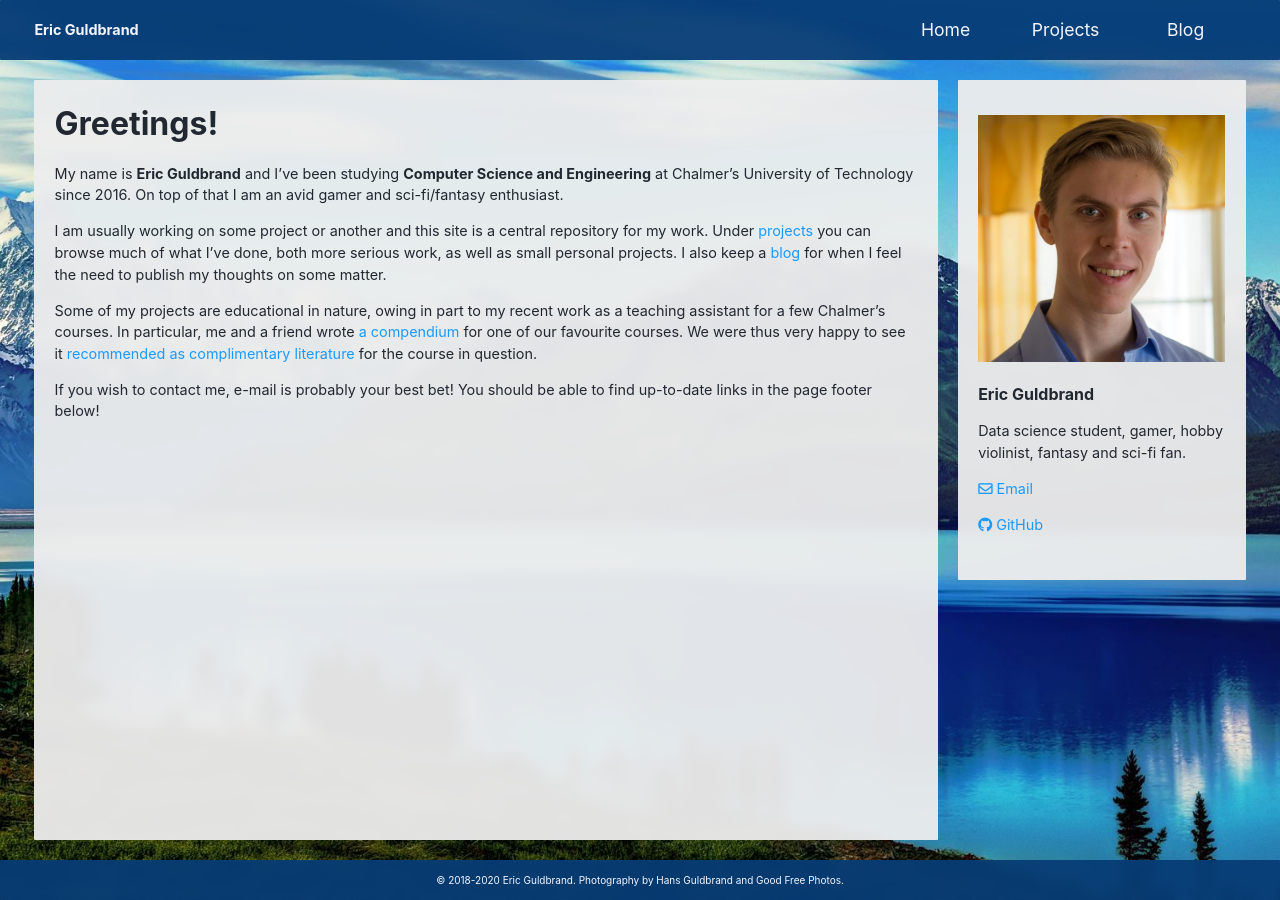
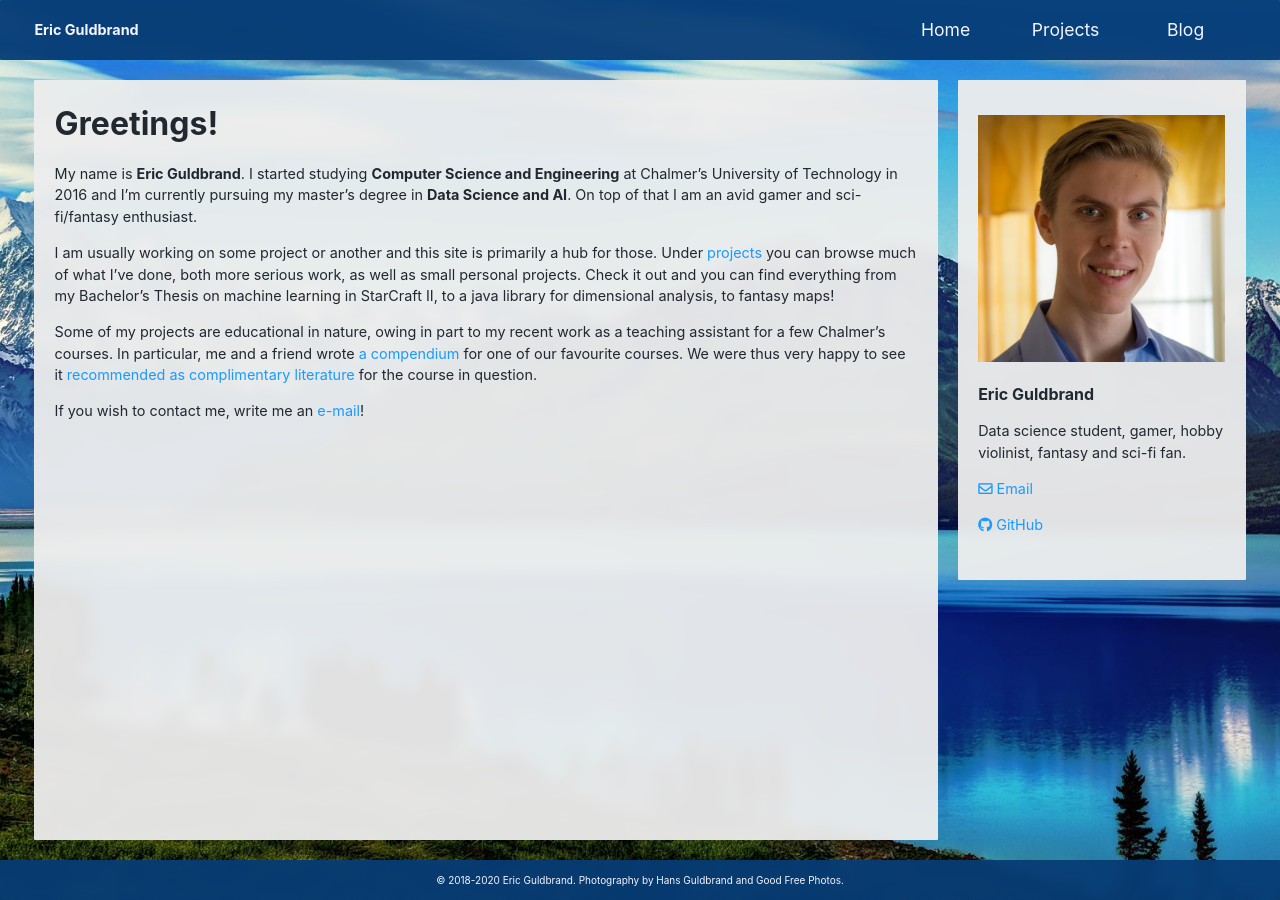
Before and after one commit to ecen/ecen.github.io, a Jekyll site: the page built from index.md, in a window 1280 px wide. Built offline with Jekyll 4.4.1, drawn with Linux system fonts in a browser that asks for light colours.

Commit message:
Updated index page.

```diff
--- a/_sass/projects.scss
+++ b/_sass/projects.scss
@@ -49,8 +49,8 @@ $project-card-margin: 1ch;
    //box-shadow: 3px 3px 4px darken($background-color, 40%);
    //top: -10px;
    z-index   : 1;
-   transform : scale(1.048) translateY(-15px) translateX(0px);
-   box-shadow: 0 10px 5px darken(mix($primary-color, $background-color, 10%), 30%);
+   transform : scale(1.048) translateY(-5px) translateX(0px);
+   //box-shadow: 0 10px 5px darken(mix($primary-color, $background-color, 10%), 70%);
 }
 
 .project-card .thumbnail {
--- a/index.md
+++ b/index.md
@@ -7,13 +7,13 @@ author_profile: true
 
 # Greetings!
 
-My name is __Eric Guldbrand__ and I've been studying **Computer Science and Engineering** at Chalmer's University of Technology since 2016. On top of that I am an avid gamer and sci-fi/fantasy enthusiast.
+My name is __Eric Guldbrand__. I started studying **Computer Science and Engineering** at Chalmer's University of Technology in 2016 and I'm currently pursuing my master's degree in **Data Science and AI**. On top of that I am an avid gamer and sci-fi/fantasy enthusiast.
 
-I am usually working on some project or another and this site is a central repository for my work. Under [projects](/projects/) you can browse much of what I've done, both more serious work, as well as small personal projects. I also keep a  [blog](/blog/) for when I feel the need to publish my thoughts on some matter.
+I am usually working on some project or another and this site is primarily a hub for those. Under [projects](/projects/) you can browse much of what I've done, both more serious work, as well as small personal projects. Check it out and you can find everything from my Bachelor's Thesis on machine learning in StarCraft II, to a java library for dimensional analysis, to fantasy maps!
 
 Some of my projects are educational in nature, owing in part to my recent work as a teaching assistant for a few Chalmer's courses. In particular, me and a friend wrote [a compendium](/portfolio/data-structures/) for one of our favourite courses. We were thus very happy to see it [recommended as complimentary literature](http://www.cse.chalmers.se/edu/year/2018/course/DAT037_Datastrukturer/resources.html) for the course in question.
 
-If you wish to contact me, e-mail is probably your best bet! You should be able to find up-to-date links in the page footer below!
+If you wish to contact me, write me an [e-mail](mailto:{{site.author.email}})!
 
 </div>
 
```
